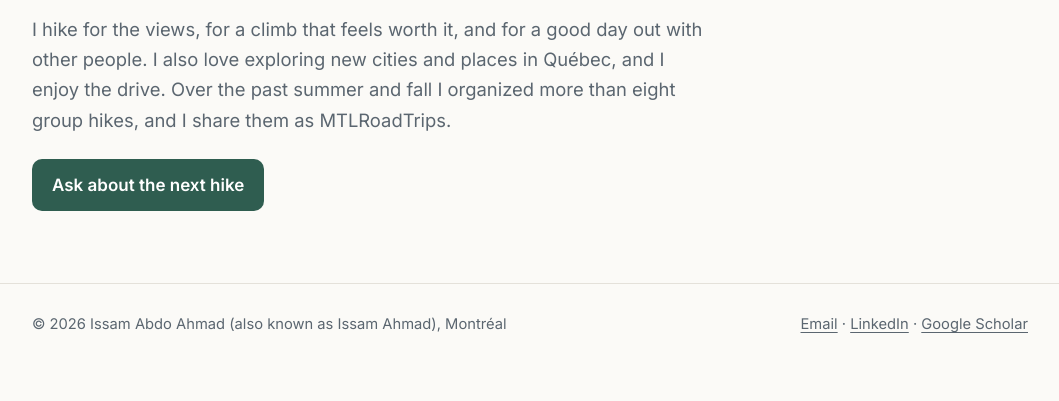
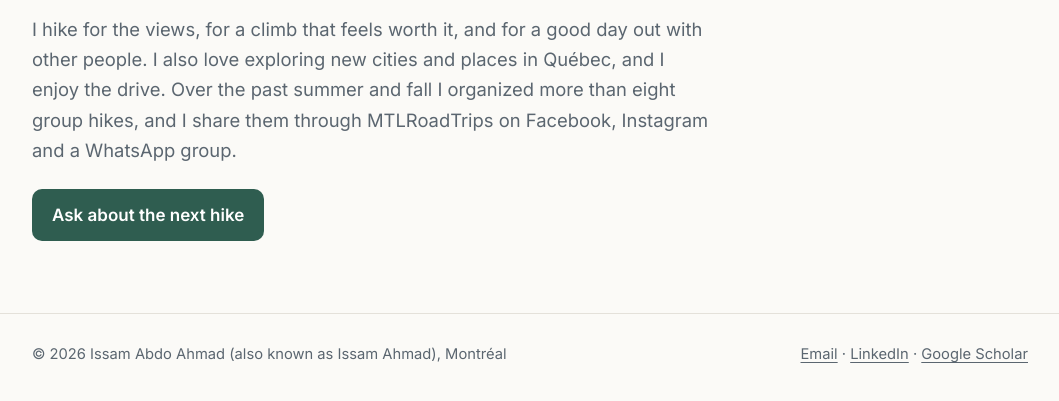
Before and after one commit to issamabdoahmad/issamabdoahmad.github.io, a plain HTML site: page hiking.html in a window 1280 px wide. Shown: the part 205-606 px from the top of the page, without its empty margins (110-1169 px from the left). Drawn offline with Linux system fonts and the light colour scheme.

Commit message:
Hiking intro: name MTLRoadTrips channels
Co-Authored-By: Claude Sonnet 5.5 <noreply@anthropic.com>
Claude-Session: https://claude.ai/code/session_01LH8pZtLjJSbsCcvHTjMxSQ

```diff
--- a/hiking.html
+++ b/hiking.html
@@ -32,7 +32,7 @@
     <div class="wrap">
       <p class="eyebrow">Hiking</p>
       <h1>Hiking</h1>
-      <p class="lead">I hike for the views, for a climb that feels worth it, and for a good day out with other people. I also love exploring new cities and places in Qu&eacute;bec, and I enjoy the drive. Over the past summer and fall I organized more than eight group hikes, and I share them as MTLRoadTrips.</p>
+      <p class="lead">I hike for the views, for a climb that feels worth it, and for a good day out with other people. I also love exploring new cities and places in Qu&eacute;bec, and I enjoy the drive. Over the past summer and fall I organized more than eight group hikes, and I share them through MTLRoadTrips on Facebook, Instagram and a WhatsApp group.</p>
       <div class="actions">
         <a class="btn" href="mailto:issamabdoahmad@gmail.com?subject=Next%20group%20hike">Ask about the next hike</a>
       </div>
```
